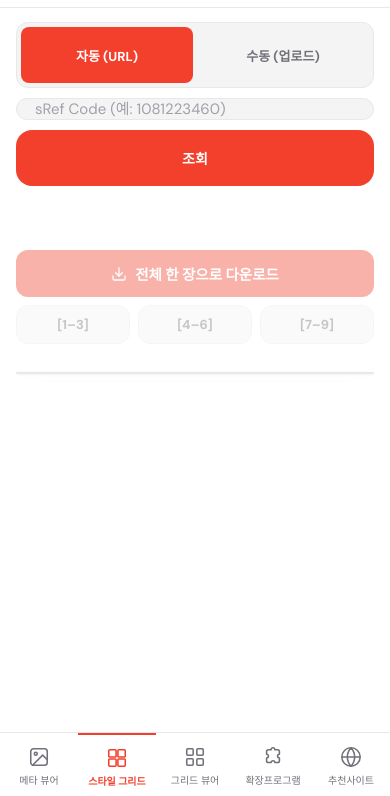
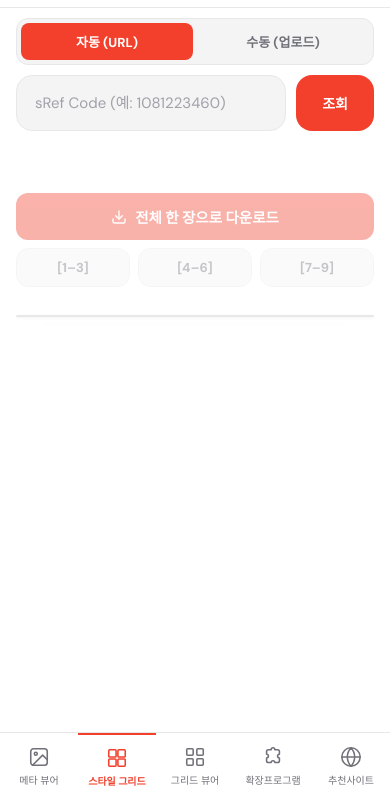
Before and after one commit to paran-coder/mj-toolkit, a plain HTML site: page index.html in a window 390 px wide. Both pictures are taken after a click on the button "스타일 그리드". Shown: the part 48-844 px from the top of the page. Drawn offline with Linux system fonts and the light colour scheme.

Commit message:
Add files via upload

```diff
--- a/index.html
+++ b/index.html
@@ -487,13 +487,15 @@ canvas{display:none}
   .site-avatar{width:34px;height:34px}
 
   /* 메인 컨텐츠 */
-  .main{width:100%}
-  .topbar{padding:14px 16px 10px}
-  .content{padding:8px 16px 24px}
-
-  /* 드롭존 */
-  .dropbar{padding:14px 12px}
+  .main{width:100%;min-height:0;flex:1}
+  .topbar{padding:10px 16px 8px}
+  .content{padding:8px 16px calc(24px + 64px)} /* 하단 탭바 가림 방지 */
+
+  /* 드롭존 — 모바일에서 컴팩트하게 */
+  .dropbar{height:44px;padding:0 12px;gap:10px}
   .dz-text{font-size:13px}
+  .dropbar .dz-hint{display:none} /* PNG·JPG 뱃지 숨김 */
+  .dropbar .dz-icon{width:20px;height:20px}
 
   /* 메타 그리드 — 2열 */
   .metagrid{columns:2 auto!important}
@@ -502,8 +504,8 @@ canvas{display:none}
   /* 스타일 그리드 */
   #styleTopRow{max-width:100%}
   .sg-grid{grid-template-columns:repeat(3,1fr)!important}
-  .input-row{flex-direction:column}
-  .input-row input{width:100%}
+  .input-row{flex-direction:row} /* 가로 유지 (column이면 topbar가 너무 커짐) */
+  .input-row input{min-width:0;flex:1} /* 가로 배치에서 넘치지 않도록 */
 
   /* 확장프로그램 카드 — 1열 */
   .ext-list{grid-template-columns:1fr!important;max-width:100%}
@@ -535,9 +537,6 @@ canvas{display:none}
 
   /* 아이콘 버튼 터치 타겟 */
   .icon-btn{width:44px;height:44px}
-
-  /* topbar 행 wrap */
-  .topbar-row{flex-wrap:wrap}
 
   /* 모달/확인창 */
   .confirm-box{width:calc(100% - 32px);max-width:100%;margin:0 16px}
```
